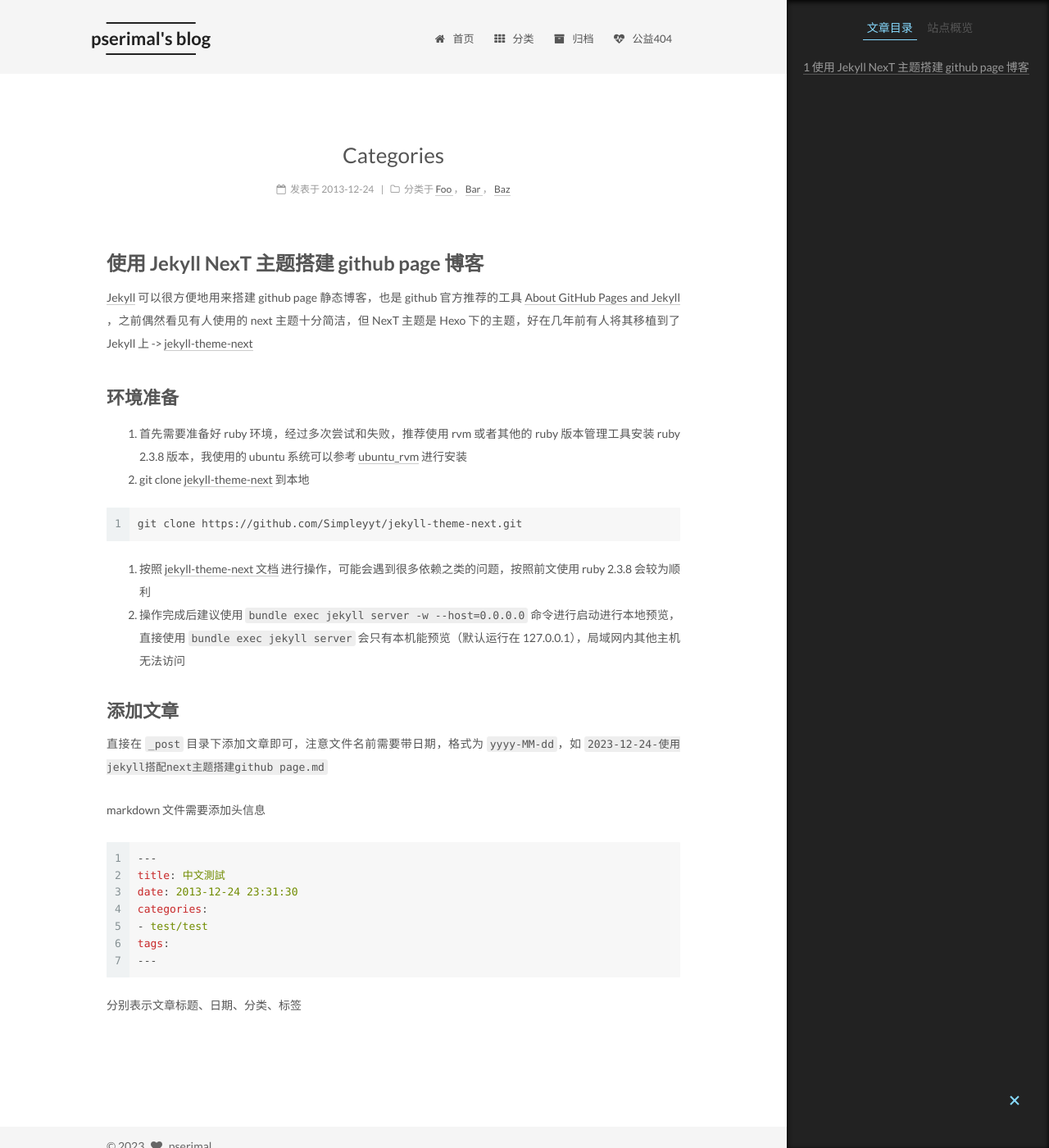
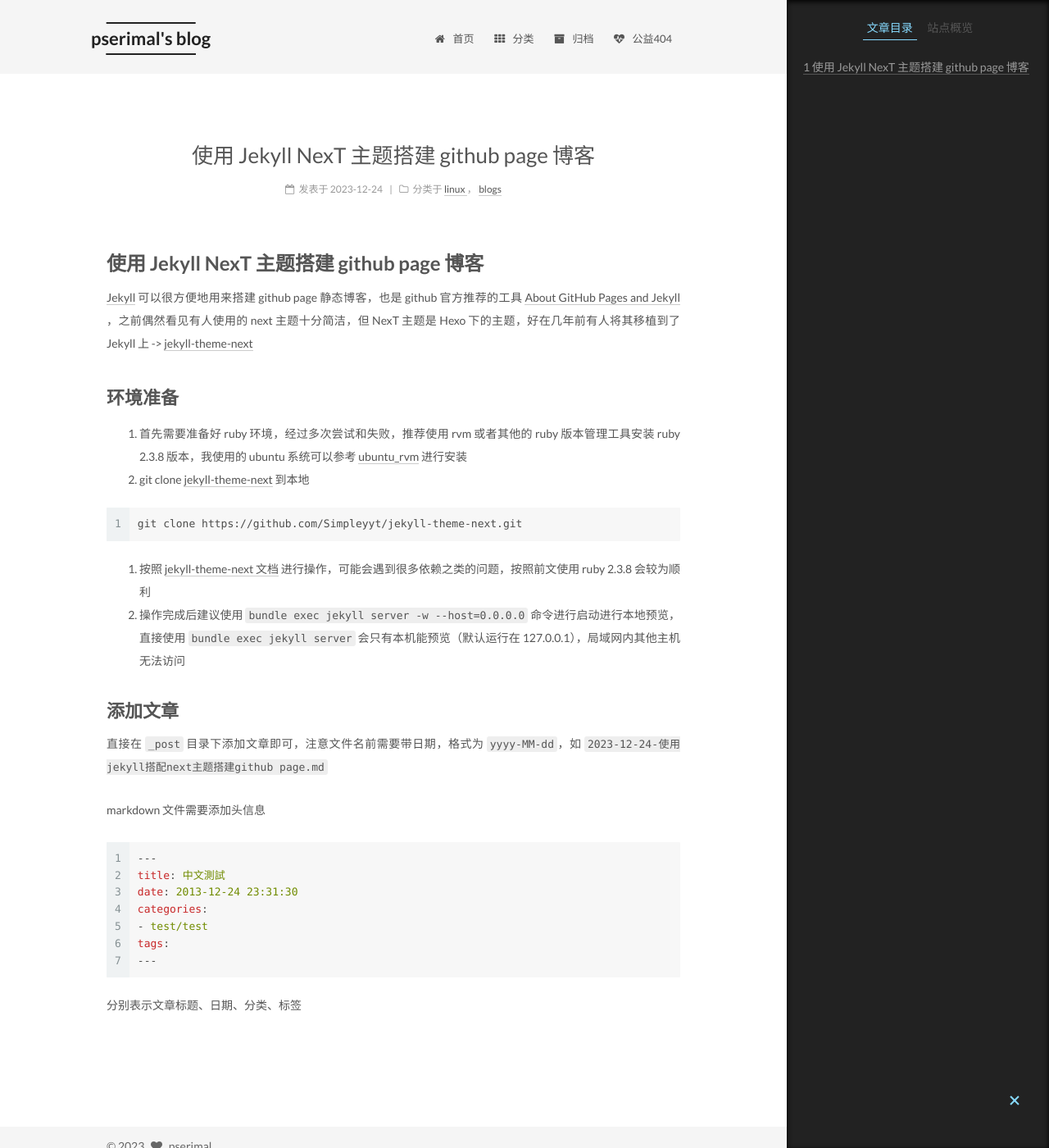
Before and after one commit to pserimal/pserimal.github.io, a Jekyll site: the page built from _posts/2023-12-24-使用Jekyll-NexT主题搭建githubpage博客.md, in a window 1280 px wide and 1400 px high. Shown: the whole window at 82% size. Built offline with Jekyll 4.4.1, drawn with Linux system fonts in a browser that asks for light colours.

Commit message:
Update 2023-12-24-使用Jekyll-NexT主题搭建githubpage博客.md

```diff
--- a/_posts/2023-12-24-使用Jekyll-NexT主题搭建githubpage博客.md
+++ b/_posts/2023-12-24-使用Jekyll-NexT主题搭建githubpage博客.md
@@ -1,10 +1,9 @@
 ---
-title: Categories
-date: 2013-12-24 23:30:09
+title: 使用 Jekyll NexT 主题搭建 github page 博客
+date: 2023-12-24
 categories:
-- Foo
-- Bar
-- Baz
+- linux
+- blogs
 ---
 
 # 使用 Jekyll NexT 主题搭建 github page 博客
```
